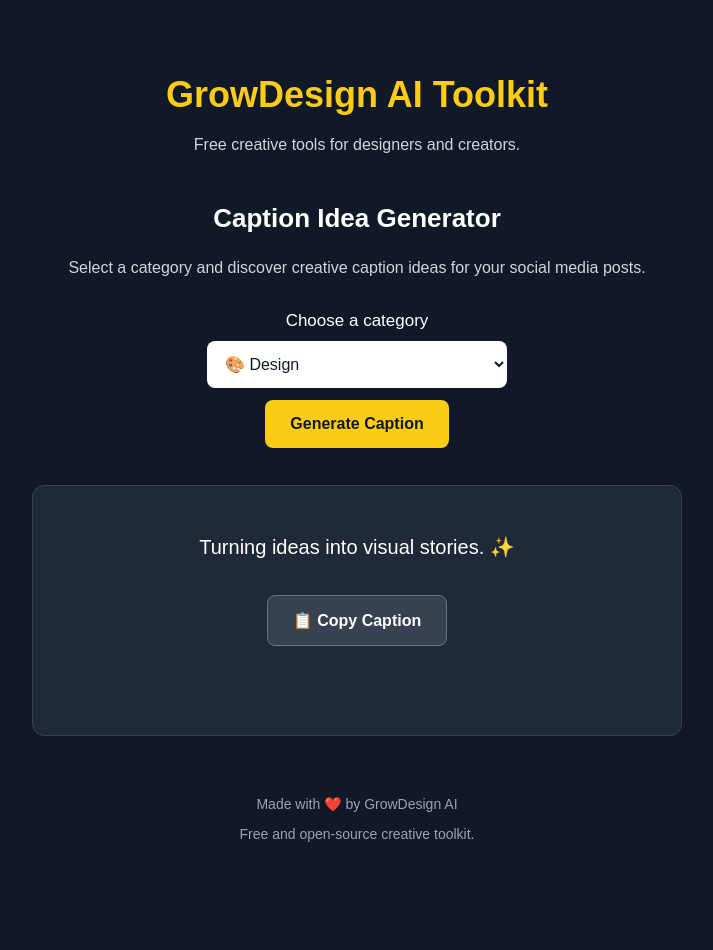
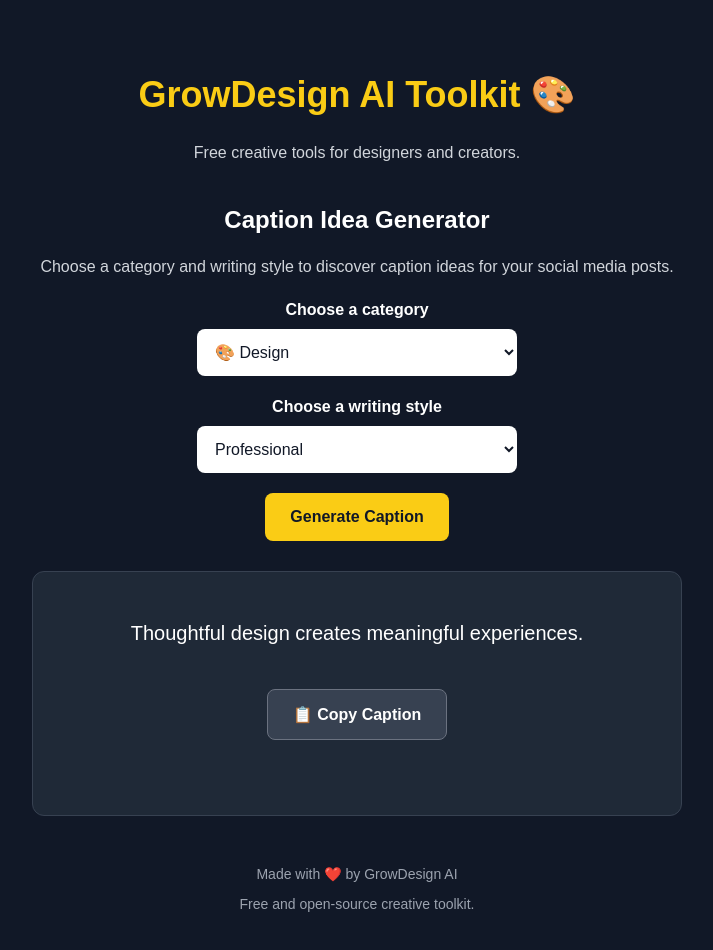
Before and after one commit to ramzanshaikhjakir-cloud/growdesign-ai-toolkit, a plain HTML site: page index.html in a window 1280 px wide. Both pictures are taken after a click on the button "Generate Caption". Shown: the whole page, without its empty margins (283-996 px from the left). Before the commit the page ends 906 px from the top, so only its background shows below. Drawn offline with Linux system fonts and the light colour scheme.

Commit message:
Add professional, funny and motivational caption styles

```diff
--- a/index.html
+++ b/index.html
@@ -13,29 +13,27 @@
     }
 
     body {
-      font-family: Arial, sans-serif;
-      background: #111827;
-      color: white;
-      text-align: center;
       margin: 0;
       padding: 50px 20px;
       min-height: 100vh;
+      background: #111827;
+      color: white;
+      font-family: Arial, sans-serif;
+      text-align: center;
     }
 
     .container {
       max-width: 650px;
-      margin: 0 auto;
+      margin: auto;
     }
 
     h1 {
       color: #facc15;
       font-size: 36px;
-      margin-bottom: 15px;
     }
 
     h2 {
-      margin-top: 45px;
-      font-size: 26px;
+      margin-top: 40px;
     }
 
     .description {
@@ -45,20 +43,19 @@
 
     label {
       display: block;
-      margin: 30px 0 10px;
-      font-size: 17px;
+      margin: 22px 0 10px;
+      font-weight: bold;
     }
 
     select {
+      width: 100%;
+      max-width: 320px;
       padding: 14px;
-      width: 100%;
-      max-width: 300px;
+      border: none;
+      border-radius: 8px;
       background: white;
       color: #111827;
-      border: none;
-      border-radius: 8px;
       font-size: 16px;
-      cursor: pointer;
     }
 
     button {
@@ -68,8 +65,7 @@
       cursor: pointer;
       font-size: 16px;
       font-weight: bold;
-      margin: 12px 5px;
-      transition: background 0.2s;
+      margin-top: 20px;
     }
 
     .generate-btn {
@@ -92,11 +88,11 @@
     }
 
     .caption-box {
+      margin-top: 30px;
+      padding: 25px;
       background: #1f2937;
-      padding: 25px;
-      margin-top: 25px;
+      border: 1px solid #374151;
       border-radius: 12px;
-      border: 1px solid #374151;
     }
 
     #caption {
@@ -106,13 +102,13 @@
     }
 
     #message {
+      min-height: 22px;
       color: #86efac;
-      min-height: 24px;
       font-size: 14px;
     }
 
     footer {
-      margin-top: 60px;
+      margin-top: 50px;
       color: #9ca3af;
       font-size: 14px;
     }
@@ -122,13 +118,8 @@
         font-size: 28px;
       }
 
-      h2 {
-        font-size: 22px;
-      }
-
       button {
         width: 100%;
-        margin: 8px 0;
       }
     }
   </style>
@@ -138,7 +129,7 @@
 
   <main class="container">
 
-    <h1>GrowDesign AI Toolkit</h1>
+    <h1>GrowDesign AI Toolkit 🎨</h1>
 
     <p class="description">
       Free creative tools for designers and creators.
@@ -147,8 +138,8 @@
     <h2>Caption Idea Generator</h2>
 
     <p class="description">
-      Select a category and discover creative caption ideas
-      for your social media posts.
+      Choose a category and writing style to discover
+      caption ideas for your social media posts.
     </p>
 
     <label for="category">Choose a category</label>
@@ -161,10 +152,16 @@
       <option value="lifestyle">🌿 Lifestyle</option>
     </select>
 
+    <label for="style">Choose a writing style</label>
+
+    <select id="style">
+      <option value="professional">Professional</option>
+      <option value="funny">Funny</option>
+      <option value="motivational">Motivational</option>
+    </select>
+
     <div>
-      <button
-        class="generate-btn"
-        onclick="generateCaption()">
+      <button class="generate-btn" onclick="generateCaption()">
         Generate Caption
       </button>
     </div>
@@ -175,9 +172,7 @@
         Your caption will appear here.
       </p>
 
-      <button
-        class="copy-btn"
-        onclick="copyCaption()">
+      <button class="copy-btn" onclick="copyCaption()">
         📋 Copy Caption
       </button>
 
@@ -193,59 +188,100 @@
   </main>
 
   <script>
+    const captions = {
+      design: {
+        professional: [
+          "Thoughtful design creates meaningful experiences.",
+          "Good design balances creativity and purpose."
+        ],
+        funny: [
+          "My pixels are having a creative crisis. 🎨",
+          "Just one more revision... said every designer ever. 😅"
+        ],
+        motivational: [
+          "Your next masterpiece starts with one idea. ✨",
+          "Create boldly. Your imagination has no limits. 🚀"
+        ]
+      },
 
-    const captions = {
+      business: {
+        professional: [
+          "Consistent progress builds lasting results.",
+          "Great businesses grow through trust and innovation."
+        ],
+        funny: [
+          "Running on coffee, deadlines, and big ideas. ☕",
+          "CEO of having too many tabs open. 💻"
+        ],
+        motivational: [
+          "Build boldly. Grow every day. 🚀",
+          "Every success story starts with a first step."
+        ]
+      },
 
-      design: [
-        "Design is where creativity meets purpose. 🎨",
-        "Turning ideas into visual stories. ✨",
-        "Create boldly. Design thoughtfully. 💡",
-        "Good design makes an impact. 🚀",
-        "Creativity has no limits. 🌟"
-      ],
+      fashion: {
+        professional: [
+          "Personal style is a form of visual expression.",
+          "Fashion reflects creativity and individuality."
+        ],
+        funny: [
+          "My wardrobe has more ideas than my calendar. 👗",
+          "Too stylish to have nothing to wear. 😎"
+        ],
+        motivational: [
+          "Wear your confidence with pride. ✨",
+          "Express yourself without limits."
+        ]
+      },
 
-      business: [
-        "Building dreams, one step at a time. 🚀",
-        "Great businesses start with bold ideas. 💼",
-        "Success begins with consistent action. 📈",
-        "Dream big. Start small. Keep growing. 💡",
-        "Every big achievement starts with a decision."
-      ],
+      travel: {
+        professional: [
+          "Discovering new destinations and perspectives.",
+          "Travel creates opportunities to understand the world."
+        ],
+        funny: [
+          "My suitcase has commitment issues. ✈️",
+          "Out of office. Into adventure. 🌴"
+        ],
+        motivational: [
+          "Every journey begins with a brave first step. 🌍",
+          "Go somewhere new. Discover something extraordinary."
+        ]
+      },
 
-      fashion: [
-        "Style is a way to tell your story. ✨",
-        "Confidence is always in fashion. 👗",
-        "Your style, your rules. 💫",
-        "Dress like you mean it. 🔥",
-        "Fashion fades, but personal style remains."
-      ],
-
-      travel: [
-        "Collect moments, not things. 🌍",
-        "New places, new perspectives. ✈️",
-        "Adventure is calling. 🏔️",
-        "Explore more. Worry less. 🌴",
-        "The world is too beautiful to stay in one place."
-      ],
-
-      lifestyle: [
-        "Enjoy the little things in life. ☀️",
-        "Make every day meaningful. 🌿",
-        "Creating a life I love. 💛",
-        "Choose happiness every day. ✨",
-        "Live simply. Dream deeply."
-      ]
-
+      lifestyle: {
+        professional: [
+          "Creating balance through intentional choices.",
+          "A meaningful lifestyle starts with mindful habits."
+        ],
+        funny: [
+          "Today's productivity goal: find my coffee. ☕",
+          "Currently accepting snacks and good vibes. 😄"
+        ],
+        motivational: [
+          "Small positive habits lead to meaningful change. 🌿",
+          "Make today another step toward your best life."
+        ]
+      }
     };
 
     let currentCaption = "";
 
+    function resetCaption() {
+      currentCaption = "";
+      document.getElementById("caption").textContent =
+        "Your caption will appear here.";
+      document.getElementById("message").textContent = "";
+    }
+
     function generateCaption() {
-
       const category =
         document.getElementById("category").value;
 
-      const options = captions[category];
+      const style =
+        document.getElementById("style").value;
+
+      const options = captions[category][style];
 
       const randomIndex =
         Math.floor(Math.random() * options.length);
@@ -256,48 +292,30 @@
         currentCaption;
 
       document.getElementById("message").textContent = "";
-
     }
 
     async function copyCaption() {
-
-      const message =
-        document.getElementById("message");
+      const message = document.getElementById("message");
 
       if (!currentCaption) {
-        message.textContent =
-          "Please generate a caption first!";
+        message.textContent = "Generate a caption first!";
         return;
       }
 
       try {
-
         await navigator.clipboard.writeText(currentCaption);
-
-        message.textContent =
-          "✅ Caption copied successfully!";
-
+        message.textContent = "✅ Caption copied successfully!";
       } catch (error) {
-
         message.textContent =
           "Copy failed. Please select and copy the caption manually.";
-
       }
-
     }
 
     document.getElementById("category")
-      .addEventListener("change", function () {
+      .addEventListener("change", resetCaption);
 
-        currentCaption = "";
-
-        document.getElementById("caption").textContent =
-          "Your caption will appear here.";
-
-        document.getElementById("message").textContent = "";
-
-      });
-
+    document.getElementById("style")
+      .addEventListener("change", resetCaption);
   </script>
 
 </body>
```
